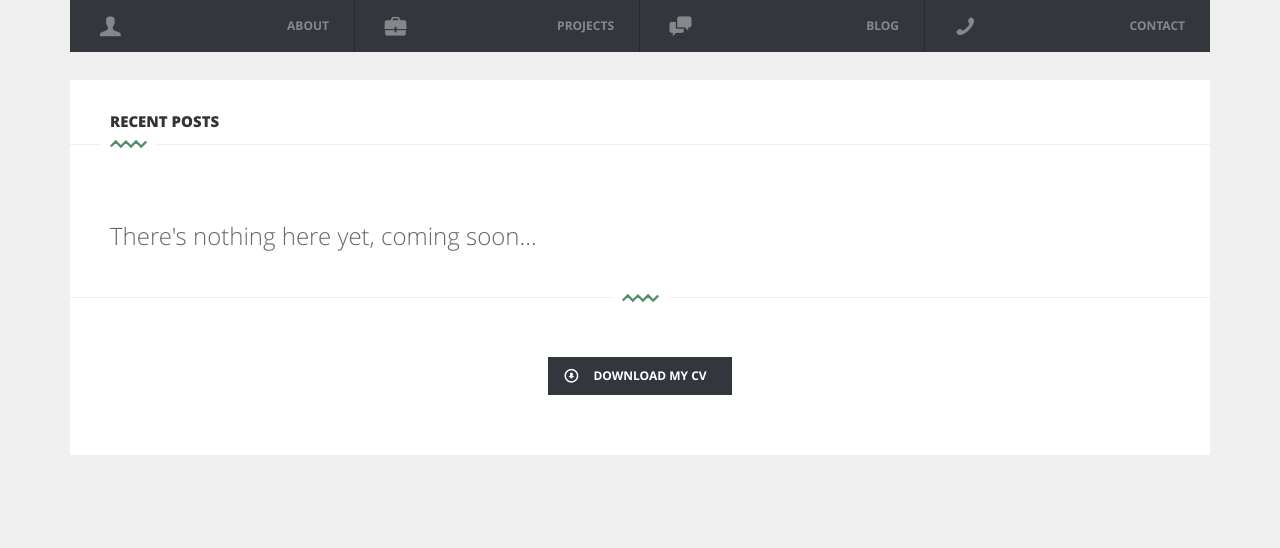
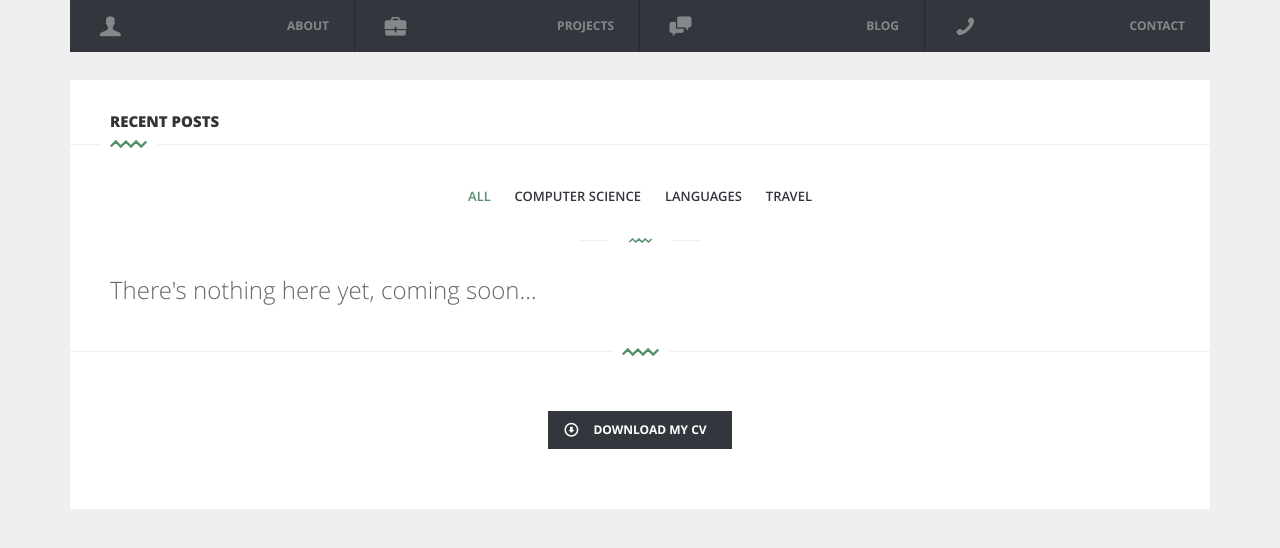
Before and after one commit to GrimReaperSam/GrimReaperSam.github.io, a Jekyll site: the page built from blog.html, in a window 1280 px wide. Shown: the top 548 px of the page. Built offline with Jekyll 4.4.1, drawn with Linux system fonts in a browser that asks for light colours.

Commit message:
Adding categories to posts. Build site at 2017-11-06 22:03:22 UTC

```diff
--- a/blog.html
+++ b/blog.html
@@ -23,14 +23,41 @@ title: Blog
 				<div class="blog">
 					<!--Row-->
 					<div class="row">
+						<div class="block-filter tCenter">
+							<ul id="category" class="filter">
+								<li><a data-filter="all" href="#" class="active">All</a></li>
+								<li><a data-filter="cs" href="#">Computer Science</a></li>
+								<li><a data-filter="languages" href="#">Languages</a></li>
+								<li><a data-filter="travel" href="#">Travel</a></li>
+							</ul>
+
+						</div>
+					</div>
+
+					<!--Row-->
+					<div class="row">
+						<div class="divider-m tCenter margTSSmall margBSmall clearfix">
+							<div class="col-md-12">
+								<div class="zigzag medium clearfix " data-svg-drawing="yes">
+									<svg xml:space="preserve" viewBox="0 0 69.172 14.975" width="45" height="5" y="0px" x="0px" xmlns:xlink="http://www.w3.org/1999/xlink" xmlns="http://www.w3.org/2000/svg" version="1.1">
+	<path d="M1.357,12.26 10.807,2.81 20.328,12.332
+		29.781,2.879 39.223,12.321 48.754,2.79 58.286,12.321 67.815,2.793 " style="stroke-dasharray: 93.9851, 93.9851; stroke-dashoffset: 0;"></path>
+	</svg>
+								</div>
+							</div>
+						</div>
+					</div>
+
+					<!--Row-->
+					<div class="row">
 
 						<!--Blog posts-->
-						<div class="block-posts ">
+						<div class="block-posts">
 							{% if site.posts.size > 0 %}
 								{% for post in site.posts %}
 								{% unless post.tags contains 'draft' %}
 								<!--Block post-->
-								<div class="block-post">
+								<div class="block-post {{post.category}}">
 									<div class="col-md-12">
 										<div class="post-title">
 										  <a href="{{post.url}}">
--- a/css/main.css
+++ b/css/main.css
@@ -864,11 +864,6 @@ span.meta-date{
 }
 
 
-.block-posts .block-post:last-child {
-	margin-bottom:40px;
-}
-
-
 .block-posts .block-post.single:last-child {
 	margin-bottom:0;
 }
--- a/js/script.js
+++ b/js/script.js
@@ -18,4 +18,30 @@ function toggleDiv(element){
   		jQuery("#loader").delay(200).fadeOut("slow");
   });
 
+
+  $(document).ready(function() {
+    /*Filtred portfolio*/
+    $('.filter li a').on("click", function(e){
+
+        e.preventDefault();
+        $(this).addClass('active');
+        $(this).parent().siblings().find('a').removeClass('active');
+
+        var filters = $(this).attr('data-filter');
+        var blockPosts = $(this).closest('.blog').find('.block-post');
+        blockPosts.removeClass('hidden');
+
+        if (filters !== 'all') {
+            for(var i = 0; i < blockPosts.length; i++){
+                if (!blockPosts.eq(i).hasClass(filters)) {
+                    blockPosts.eq(i).addClass('hidden');
+                }
+            }
+
+        }
+
+
+    });
+  });
+
 })(jQuery);
```
Also changed, not shown: _posts/2016-06-01-first-post.md (+1 -4 lines), _posts/2016-06-02-second-post.md (+1 -0 lines), _posts/2017-02-21-genetic-algorithm.md (+1 -0 lines), 3 other files.
